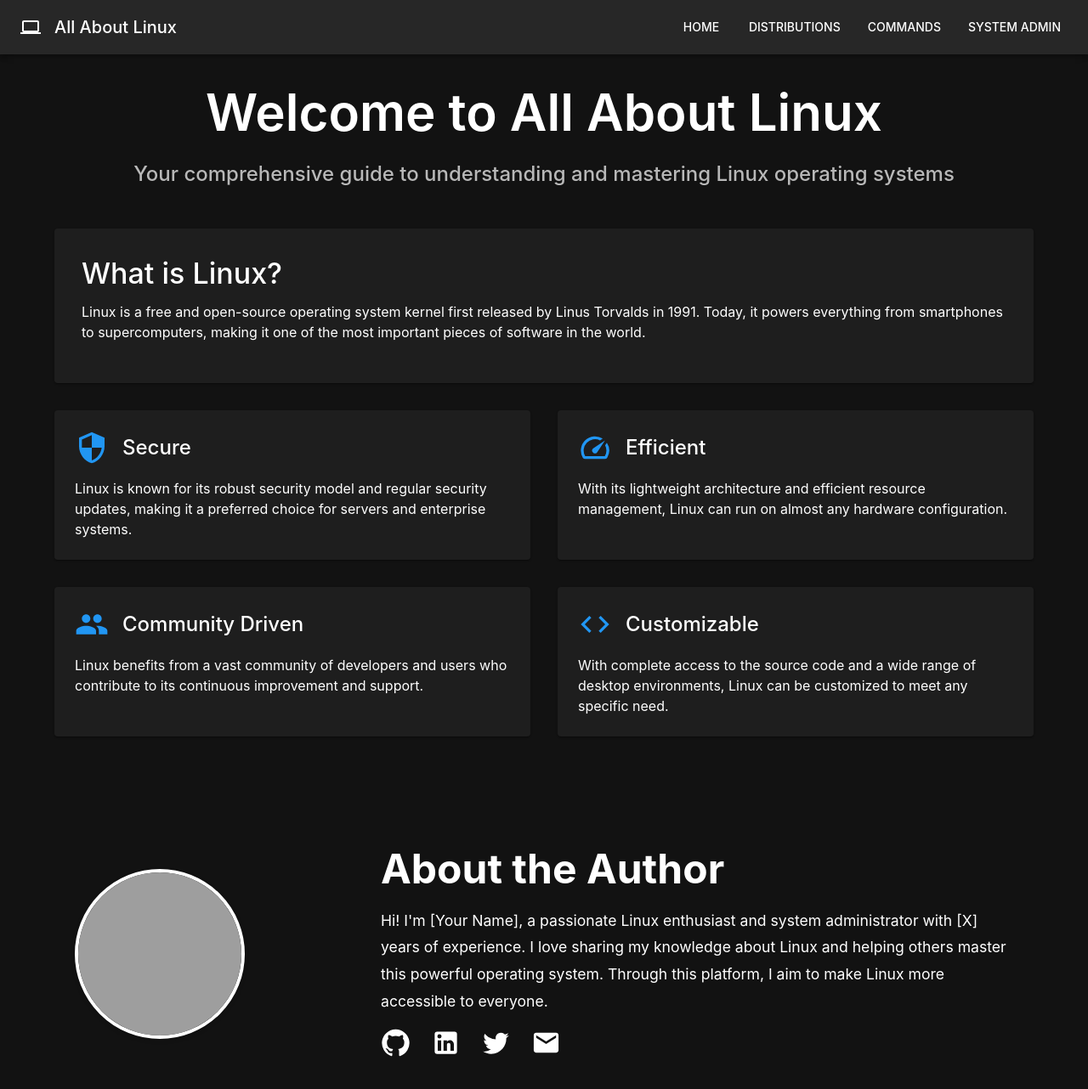
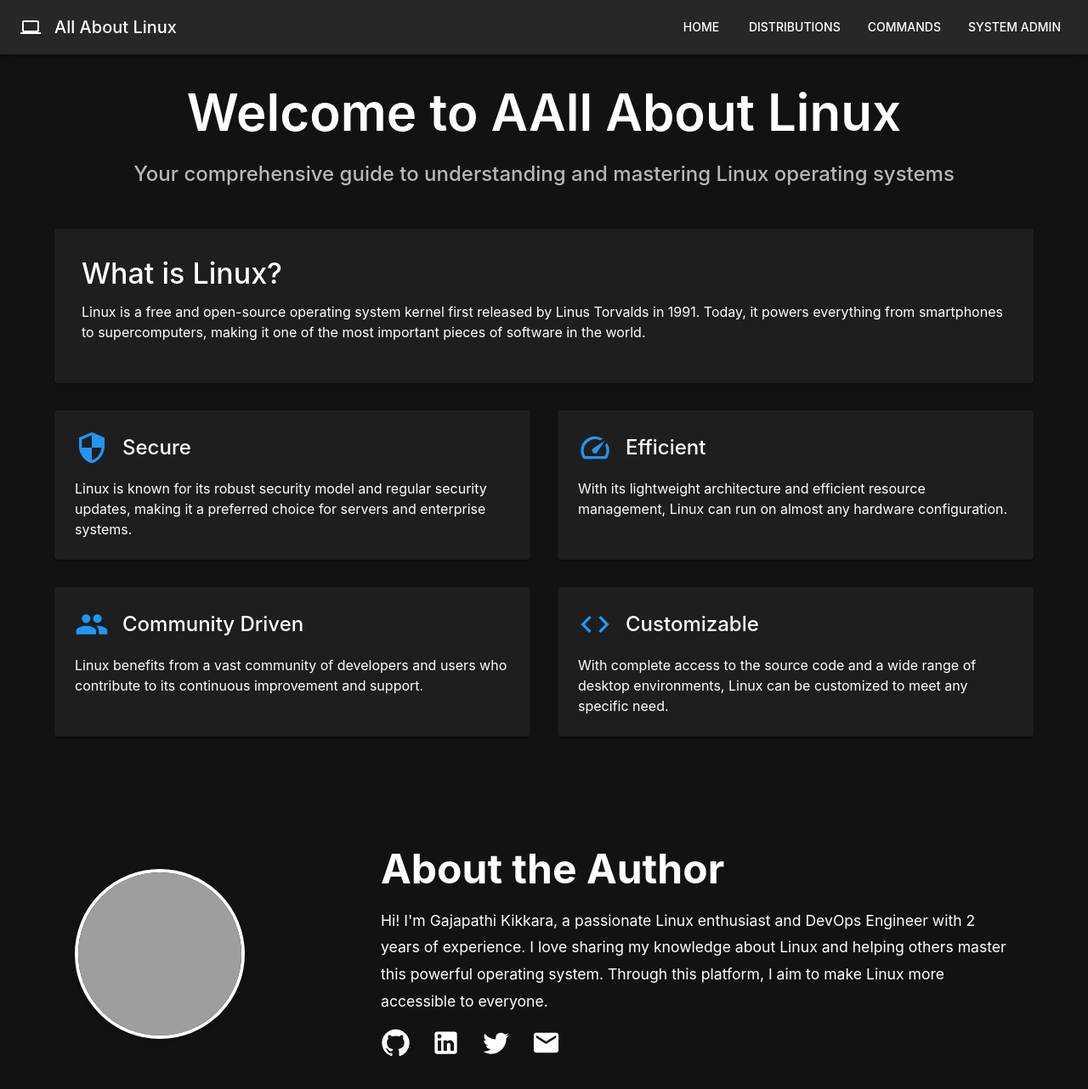
Before and after one commit to gajapathi22/allaboutlinux.github.io, a React (Vite) app: page /#/ in a window 1280 px wide. Shown: the top 1282 px of the page at 85% size. Built offline with nearby package versions, Linux system fonts and the light colour scheme; grey boxes are pictures that could not be loaded.

Commit message:
bio changes

```diff
--- a/src/pages/Home.js
+++ b/src/pages/Home.js
@@ -16,7 +16,7 @@ function Home() {
         variant: "h2",
         component: "h1",
         gutterBottom: true
-      }, "Welcome to All About Linux"),
+      }, "Welcome to AAll About Linux"),
       React.createElement(Typography, {
         variant: "h5",
         color: "text.secondary",
@@ -164,7 +164,7 @@ function Home() {
                 color: '#fff'
               }
             },
-              "Hi! I'm [Your Name], a passionate Linux enthusiast and system administrator with [X] years of experience. " +
+              "Hi! I'm Gajapathi Kikkara, a passionate Linux enthusiast and DevOps Engineer with 2 years of experience. " +
               "I love sharing my knowledge about Linux and helping others master this powerful operating system. " +
               "Through this platform, I aim to make Linux more accessible to everyone."
             ),
@@ -176,7 +176,7 @@ function Home() {
               }
             },
               React.createElement(Link, {
-                href: "https://github.com/yourusername",
+                href: "https://github.com/gajapathi22",
                 target: "_blank",
                 rel: "noopener noreferrer",
                 sx: {
```
Also changed, not shown: 1 other file (tests, documents, lock files or other folders).
